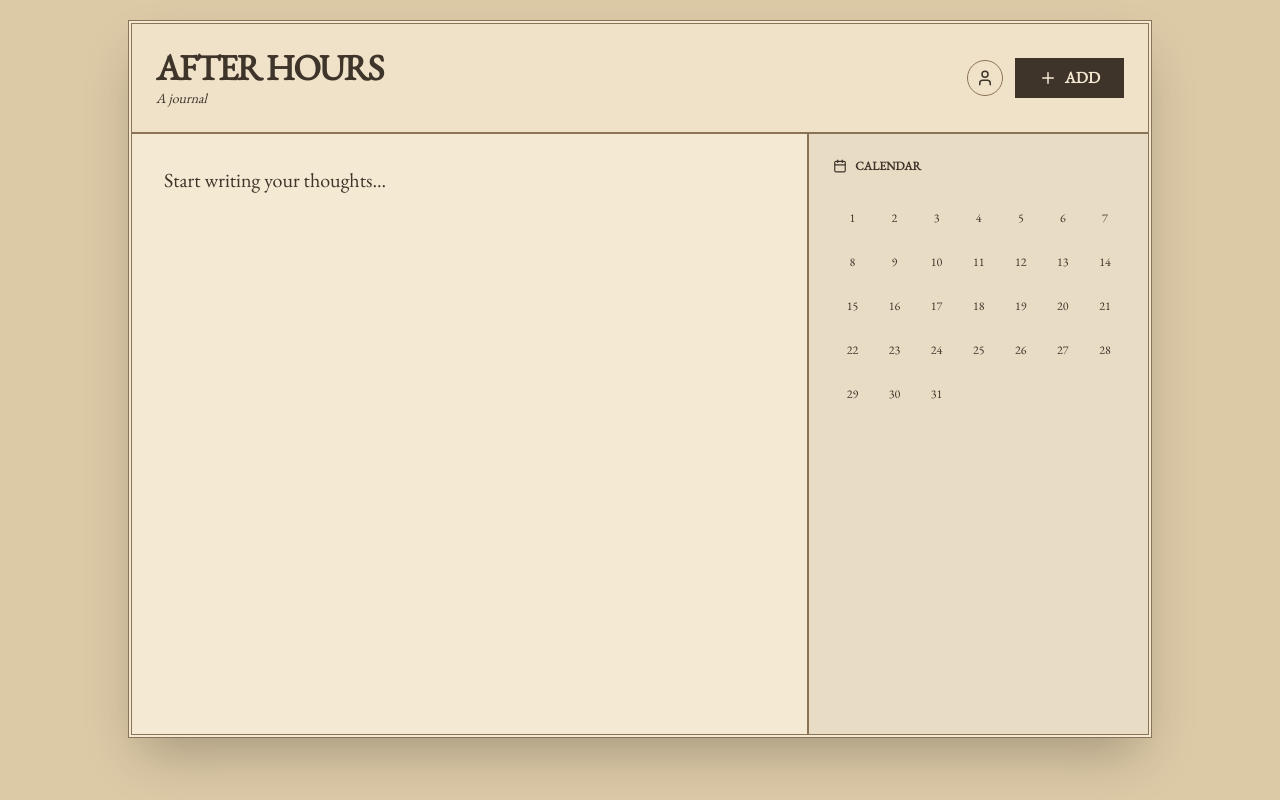
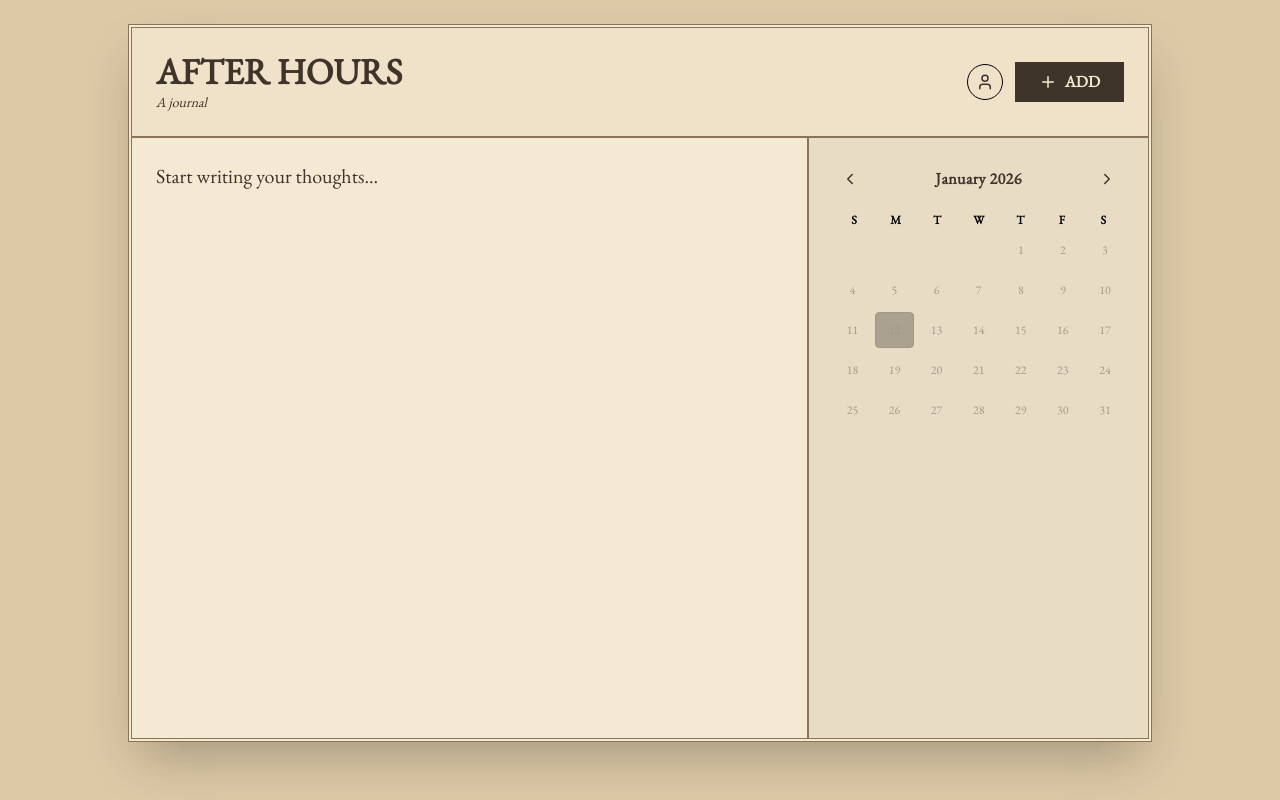
Before and after one commit to Abhi00045/Afterhours, a Next.js app: page / in a window 1280 px wide. Built offline with nearby package versions, Linux system fonts and the light colour scheme; no server answers.

Commit message:
fuxk you

```diff
--- /dev/null
+++ b/Components/Calender.tsx
@@ -0,0 +1,137 @@
+'use client';
+
+import React, { useState, useMemo } from 'react';
+import { ChevronLeft, ChevronRight } from 'lucide-react';
+
+interface CalendarProps {
+  entriesDates: string[];
+  onDateSelect: (date: string) => void;
+  selectedDate: string | null;
+}
+
+const DAYS = ['S', 'M', 'T', 'W', 'T', 'F', 'S'];
+const MONTHS = [
+  'January', 'February', 'March', 'April', 'May', 'June',
+  'July', 'August', 'September', 'October', 'November', 'December',
+];
+
+export default function Calendar({
+  entriesDates,
+  onDateSelect,
+  selectedDate,
+}: CalendarProps) {
+  const [currentDate, setCurrentDate] = useState(new Date());
+
+  const { calendarDays, monthYear } = useMemo(() => {
+    const year = currentDate.getFullYear();
+    const month = currentDate.getMonth();
+
+    const firstDay = new Date(year, month, 1).getDay();
+    const daysInMonth = new Date(year, month + 1, 0).getDate();
+
+    const today = new Date();
+    const todayStr = `${today.getFullYear()}-${String(
+      today.getMonth() + 1
+    ).padStart(2, '0')}-${String(today.getDate()).padStart(2, '0')}`;
+
+    const days: {
+      day: number | null;
+      dateStr: string;
+      isToday: boolean;
+      hasEntry: boolean;
+    }[] = [];
+
+    // Empty slots
+    for (let i = 0; i < firstDay; i++) {
+      days.push({ day: null, dateStr: '', isToday: false, hasEntry: false });
+    }
+
+    // Month days
+    for (let d = 1; d <= daysInMonth; d++) {
+      const dateStr = `${year}-${String(month + 1).padStart(2, '0')}-${String(
+        d
+      ).padStart(2, '0')}`;
+
+      days.push({
+        day: d,
+        dateStr,
+        isToday: dateStr === todayStr,
+        hasEntry: entriesDates.includes(dateStr),
+      });
+    }
+
+    return {
+      calendarDays: days,
+      monthYear: `${MONTHS[month]} ${year}`,
+    };
+  }, [currentDate, entriesDates]);
+
+  const navigateMonth = (dir: number) => {
+    setCurrentDate((prev) => {
+      const d = new Date(prev);
+      d.setMonth(d.getMonth() + dir);
+      return d;
+    });
+  };
+
+  return (
+    <div className="w-full">
+      {/* Header */}
+      <div className="flex items-center justify-between mb-4">
+        <button
+          onClick={() => navigateMonth(-1)}
+          className="p-2 hover:bg-[#d9cbb0] rounded"
+        >
+          <ChevronLeft size={18} />
+        </button>
+
+        <span className="font-bold tracking-wide">{monthYear}</span>
+
+        <button
+          onClick={() => navigateMonth(1)}
+          className="p-2 hover:bg-[#080808] rounded"
+        >
+          <ChevronRight size={18} />
+        </button>
+      </div>
+
+      {/* Weekdays */}
+      <div className="grid grid-cols-7 text-center text-xs font-bold mb-1 text-black">
+        {DAYS.map((d) => (
+          <div key={d} className='text-black'>
+            {d}
+          </div>
+        ))}
+      </div>
+
+      {/* Days */}
+      <div className="grid grid-cols-7 gap-1">
+        {calendarDays.map((day, i) => {
+          if (!day.day) {
+            return <div key={i} />;
+          }
+
+          const isSelected = day.dateStr === selectedDate;
+
+          return (
+            <button
+              key={i}
+              disabled={!day.hasEntry}
+              onClick={() => onDateSelect(day.dateStr)}
+              className={`
+                h-9 text-xs flex items-center justify-center rounded
+                transition-all text-black
+                ${day.hasEntry ? 'cursor-pointer' : 'opacity-30 cursor-default'}
+                ${day.hasEntry ? 'hover:bg-[#282726]' : ''}
+                ${day.isToday ? 'border border-[#000000]' : ''}
+                ${isSelected ? 'bg-[#1d1d1c] text-[#f4e9d2]' : ''}
+              `}
+            >
+              {day.day}
+            </button>
+          );
+        })}
+      </div>
+    </div>
+  );
+}
--- a/app/page.tsx
+++ b/app/page.tsx
@@ -5,11 +5,11 @@ import {
   Plus,
   Send,
   Calendar as CalIcon,
-  RefreshCcw,
   User,
   LogOut,
 } from "lucide-react";
 import { supabase } from "../lib/supabaseClient";
+import Calendar from "@/Components/Calender";
 
 export default function Home() {
   const [mounted, setMounted] = useState(false);
@@ -22,18 +22,15 @@ export default function Home() {
   );
   const [entries, setEntries] = useState<Record<string, string>>({});
 
-  /* ---------------- CLIENT MOUNT ---------------- */
-
+  /* ---------------- MOUNT ---------------- */
   useEffect(() => {
     setMounted(true);
   }, []);
 
-  /* ---------------- AUTH STATE ---------------- */
-
+  /* ---------------- AUTH ---------------- */
   useEffect(() => {
     if (!mounted) return;
 
-    // Get session safely (NO /auth/v1/user spam)
     supabase.auth.getSession().then(({ data }) => {
       setUser(data.session?.user ?? null);
     });
@@ -49,52 +46,92 @@ export default function Home() {
     };
   }, [mounted]);
 
+  /* ---------------- FETCH USER ENTRIES ---------------- */
+  useEffect(() => {
+    if (!user) {
+      setEntries({});
+      return;
+    }
+
+    const fetchEntries = async () => {
+      const { data, error } = await supabase
+        .from("journal_entries")
+        .select("entry_date, content")
+        .eq("user_id", user.id);
+
+      if (!error && data) {
+        const map: Record<string, string> = {};
+        data.forEach((e) => {
+          map[e.entry_date] = e.content;
+        });
+        setEntries(map);
+      }
+    };
+
+    fetchEntries();
+  }, [user]);
+
   /* ---------------- AUTH ACTIONS ---------------- */
-
   const handleLogin = async () => {
-    const { error } = await supabase.auth.signInWithOAuth({
+    await supabase.auth.signInWithOAuth({
       provider: "google",
+      options: {
+        redirectTo: window.location.origin,
+      },
     });
-
-    if (error) console.error("Login error:", error.message);
   };
 
   const handleLogout = async () => {
-    // 🔑 IMPORTANT: update UI immediately
+    await supabase.auth.signOut();
     setUser(null);
-    await supabase.auth.signOut();
+    setIsEditing(false);
+    setContent("");
   };
 
-  /* ---------------- JOURNAL LOGIC ---------------- */
-
+  /* ---------------- JOURNAL ---------------- */
   const startNewEntry = () => {
+    if (!user) {
+      handleLogin(); // 🔥 force login if not logged in
+      return;
+    }
     setIsEditing(true);
     setContent(entries[selectedDate] || "");
   };
 
-  const handlePost = () => {
+  const handlePost = async () => {
+    if (!user) {
+      handleLogin();
+      return;
+    }
+
+    const { error } = await supabase
+      .from("journal_entries")
+      .upsert({
+        user_id: user.id,
+        entry_date: selectedDate,
+        content,
+      });
+
+    if (!error) {
       setEntries((prev) => ({
         ...prev,
         [selectedDate]: content,
       }));
       setIsEditing(false);
       setContent("");
+    }
   };
-
-  /* ---------------- HYDRATION GUARD ---------------- */
 
   if (!mounted) return null;
 
   return (
-    <div className="min-h-screen bg-[#dcc9a6] p-2 md:p-5 font-serif text-[#3e342a]">
-      <div className="max-w-5xl mx-auto border-4 border-double border-[#8b7355] bg-[#f4e9d2] shadow-2xl overflow-hidden">
+    <div className="min-h-screen bg-[#dcc9a6] p-3 md:p-6 font-serif text-[#3e342a]">
+      <div className="max-w-5xl mx-auto border-4 border-double border-[#8b7355] bg-[#f4e9d2] shadow-2xl">
 
         {/* HEADER */}
-        <header className="flex flex-col md:flex-row items-center justify-between border-b-2 border-[#8b7355] p-6 bg-[#efe2c9]">
+        <header className="flex flex-col md:flex-row gap-4 items-center justify-between border-b-2 border-[#8b7355] p-6 bg-[#efe2c9]">
           <div>
-            <h1 className="text-4xl font-black uppercase tracking-tighter">
-              After Hours
-            </h1>
+            <h1 className="text-4xl font-black uppercase">After Hours</h1>
             <p className="text-sm italic">A journal</p>
           </div>
 
@@ -110,37 +147,26 @@ export default function Home() {
             ) : (
               <button
                 onClick={handleLogin}
-                className="p-2 border border-[#8b7355] rounded-full hover:bg-[#e8dcc4]"
+                className="p-2 border border-black rounded-full hover:bg-[#e8dcc4]"
                 title="Login"
               >
                 <User size={18} />
               </button>
             )}
 
-            {/* <button className="flex items-center gap-2 px-4 py-1 border border-[#8b7355] rounded-sm hover:bg-[#e8dcc4]">
-              <RefreshCcw size={16} /> Switch Pages
-            </button> */}
-
             <button
               onClick={isEditing ? handlePost : startNewEntry}
               className="flex items-center gap-2 px-6 py-2 bg-[#3e342a] text-[#f4e9d2] font-bold"
             >
-              {isEditing ? (
-                <>
-                  <Send size={18} /> POST
-                </>
-              ) : (
-                <>
-                  <Plus size={18} /> ADD
-                </>
-              )}
+              {isEditing ? <Send size={18} /> : <Plus size={18} />}
+              {isEditing ? "POST" : "ADD"}
             </button>
           </div>
         </header>
 
         <div className="flex flex-col md:flex-row min-h-[600px]">
           {/* LEFT */}
-          <section className="flex-1 p-8 border-r-2 border-[#8b7355]">
+          <section className="flex-1 p-6 border-r-2 border-[#8b7355]">
             {isEditing ? (
               <textarea
                 autoFocus
@@ -157,31 +183,14 @@ export default function Home() {
 
           {/* RIGHT */}
           <section className="w-full md:w-1/3 bg-[#e8dcc4] p-6">
-            <h3 className="flex items-center gap-2 text-xs font-bold uppercase mb-6">
-              <CalIcon size={14} /> Calendar
-            </h3>
-
-            <div className="grid grid-cols-7 gap-1">
-              {Array.from({ length: 31 }, (_, i) => {
-                const day = i + 1;
-                const dateStr = `2026-01-${day
-                  .toString()
-                  .padStart(2, "0")}`;
-
-                return (
-                  <button
-                    key={day}
-                    onClick={() => {
-                      setSelectedDate(dateStr);
+           <Calendar
+  entriesDates={Object.keys(entries)}
+  selectedDate={selectedDate}
+  onDateSelect={(date) => {
+    setSelectedDate(date);
     setIsEditing(false);
   }}
-                    className="h-10 text-xs hover:border border-[#8b7355]"
-                  >
-                    {day}
-                  </button>
-                );
-              })}
-            </div>
+/>
           </section>
         </div>
       </div>
--- a/lib/supabaseClient.ts
+++ b/lib/supabaseClient.ts
@@ -1,11 +1,11 @@
 import { createClient } from "@supabase/supabase-js";
 
-console.log(
-  "URL:",
-  process.env.NEXT_PUBLIC_SUPABASE_URL,
-  "KEY:",
-  process.env.NEXT_PUBLIC_SUPABASE_ANON_KEY
-);
+// console.log(
+//   "URL:",
+//   process.env.NEXT_PUBLIC_SUPABASE_URL,
+//   "KEY:",
+//   process.env.NEXT_PUBLIC_SUPABASE_ANON_KEY
+// );
 
 
 export const supabase = createClient(
```
Lines whose indentation alone changed are shown as unchanged.
